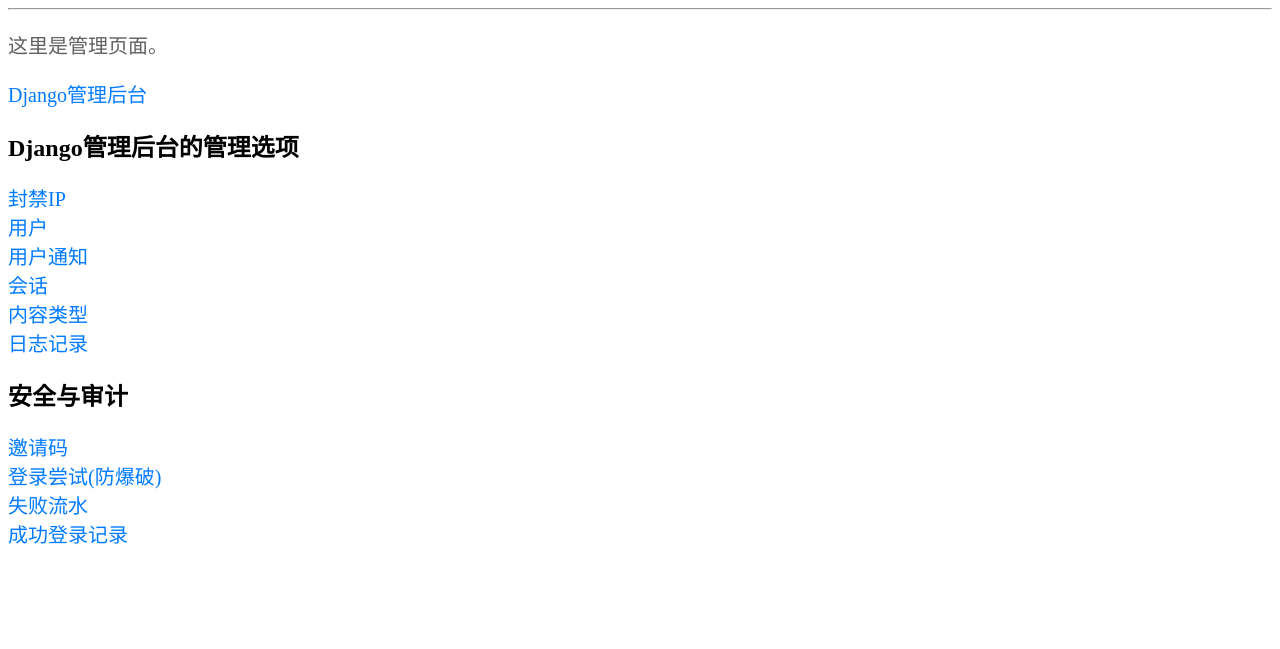
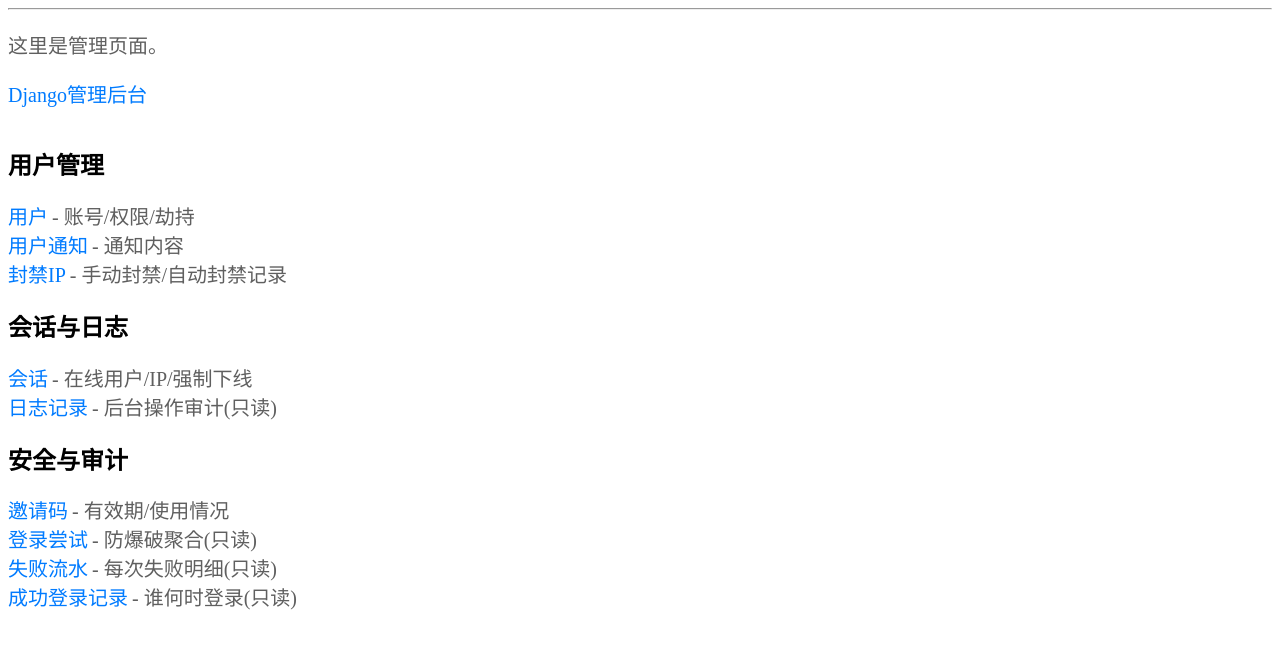
Before and after one commit to wujiawei36/wjw2, a Django app: page /panel/ in a window 1280 px wide. Shown: the part 32-681 px from the top of the page. Run offline with Django 5.2, Linux system fonts and the light colour scheme; the visitor is signed in with stand-in values (Sample User, id 1).

Commit message:
panel 首页管理选项分组整理
- 管理选项重组为四组：开发&运行(can_develop)、用户管理、会话与日志、安全与审计
- 每项链接加用途说明；内容类型归入开发&运行；邀请码/axes 归入安全与审计

```diff
--- a/panel/templates/panel/index.html
+++ b/panel/templates/panel/index.html
@@ -7,41 +7,47 @@
 		这里是管理页面。
 	</p>
 	<a class="a-text" href="/admin">Django管理后台</a><br>
+	<br>
+
 	{% if request.user.can_develop %}
 		<h2>开发&运行</h2>
-		<a class="a-text" href="run_command">运行命令</a><br>
-		<a class="a-text" href="invite_codes">生成邀请码</a><br>
+		<a class="a-text" href="run_command">运行命令</a> <span class="p-text">- 清理验证码/会话</span><br>
+		<a class="a-text" href="invite_codes">生成邀请码</a> <span class="p-text">- 快捷页(数量/有效期)</span><br>
+		{% if perms.contenttypes.view_contenttype %}
+			<a class="a-text" href="/admin/contenttypes/contenttype">内容类型</a> <span class="p-text">- 开发调试用</span><br>
+		{% endif %}
 	{% endif %}
-	<h2>Django管理后台的管理选项</h2>
-	{% if perms.users.view_ban_ip %}
-		<a class="a-text" href="/admin/users/ban_ip">封禁IP</a><br>
-	{% endif %}
+
+	<h2>用户管理</h2>
 	{% if perms.users.view_user %}
-		<a class="a-text" href="/admin/users/customuser">用户</a><br>
+		<a class="a-text" href="/admin/users/customuser">用户</a> <span class="p-text">- 账号/权限/劫持</span><br>
 	{% endif %}
 	{% if perms.users.view_notification %}
-		<a class="a-text" href="/admin/users/notification">用户通知</a><br>
+		<a class="a-text" href="/admin/users/notification">用户通知</a> <span class="p-text">- 通知内容</span><br>
 	{% endif %}
+	{% if perms.users.view_ban_ip %}
+		<a class="a-text" href="/admin/users/ban_ip">封禁IP</a> <span class="p-text">- 手动封禁/自动封禁记录</span><br>
+	{% endif %}
+
+	<h2>会话与日志</h2>
 	{% if perms.sessions.view_session %}
-		<a class="a-text" href="/admin/sessions/session">会话</a><br>
-	{% endif %}
-	{% if perms.contenttypes.view_contenttype %}
-		<a class="a-text" href="/admin/contenttypes/contenttype">内容类型</a><br>
+		<a class="a-text" href="/admin/sessions/session">会话</a> <span class="p-text">- 在线用户/IP/强制下线</span><br>
 	{% endif %}
 	{% if perms.admin.view_logentry %}
-		<a class="a-text" href="/admin/admin/logentry">日志记录</a><br>
+		<a class="a-text" href="/admin/admin/logentry">日志记录</a> <span class="p-text">- 后台操作审计(只读)</span><br>
 	{% endif %}
+
 	<h2>安全与审计</h2>
 	{% if perms.users.view_invitecode %}
-		<a class="a-text" href="/admin/users/invitecode">邀请码</a><br>
+		<a class="a-text" href="/admin/users/invitecode">邀请码</a> <span class="p-text">- 有效期/使用情况</span><br>
 	{% endif %}
 	{% if perms.axes.view_accessattempt %}
-		<a class="a-text" href="/admin/axes/accessattempt/">登录尝试(防爆破)</a><br>
+		<a class="a-text" href="/admin/axes/accessattempt/">登录尝试</a> <span class="p-text">- 防爆破聚合(只读)</span><br>
 	{% endif %}
 	{% if perms.axes.view_accessfailurelog %}
-		<a class="a-text" href="/admin/axes/accessfailurelog/">失败流水</a><br>
+		<a class="a-text" href="/admin/axes/accessfailurelog/">失败流水</a> <span class="p-text">- 每次失败明细(只读)</span><br>
 	{% endif %}
 	{% if perms.axes.view_accesslog %}
-		<a class="a-text" href="/admin/axes/accesslog/">成功登录记录</a><br>
+		<a class="a-text" href="/admin/axes/accesslog/">成功登录记录</a> <span class="p-text">- 谁何时登录(只读)</span><br>
 	{% endif %}
 {% endblock %}
```
